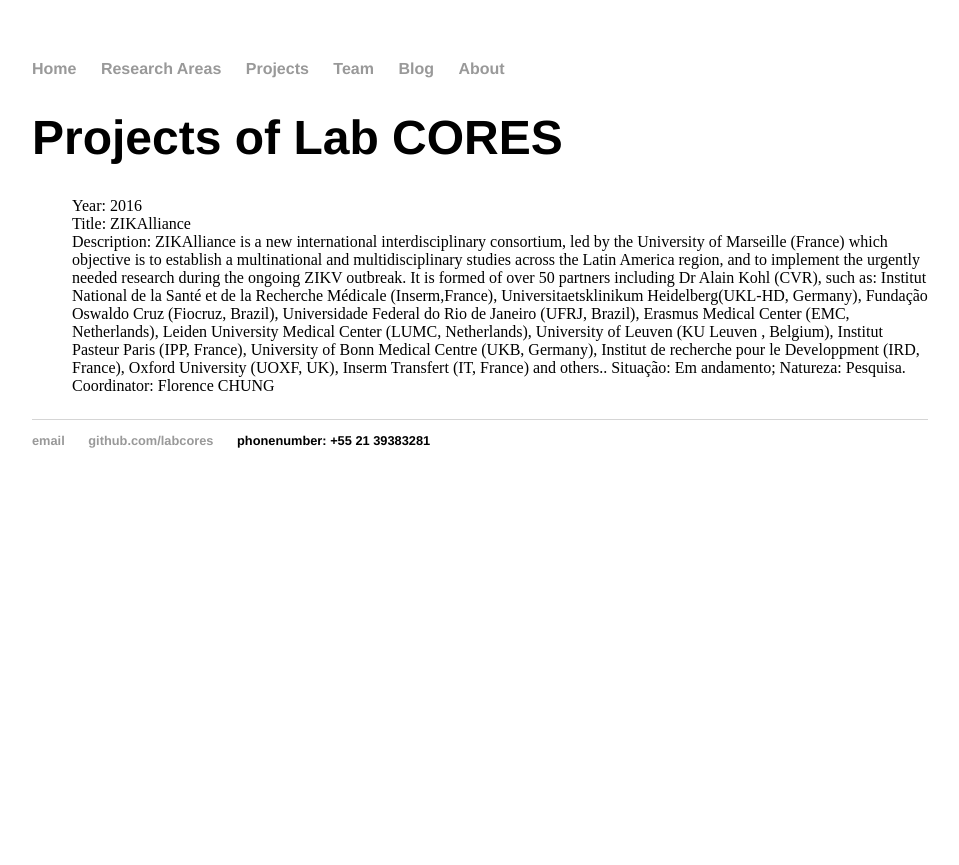
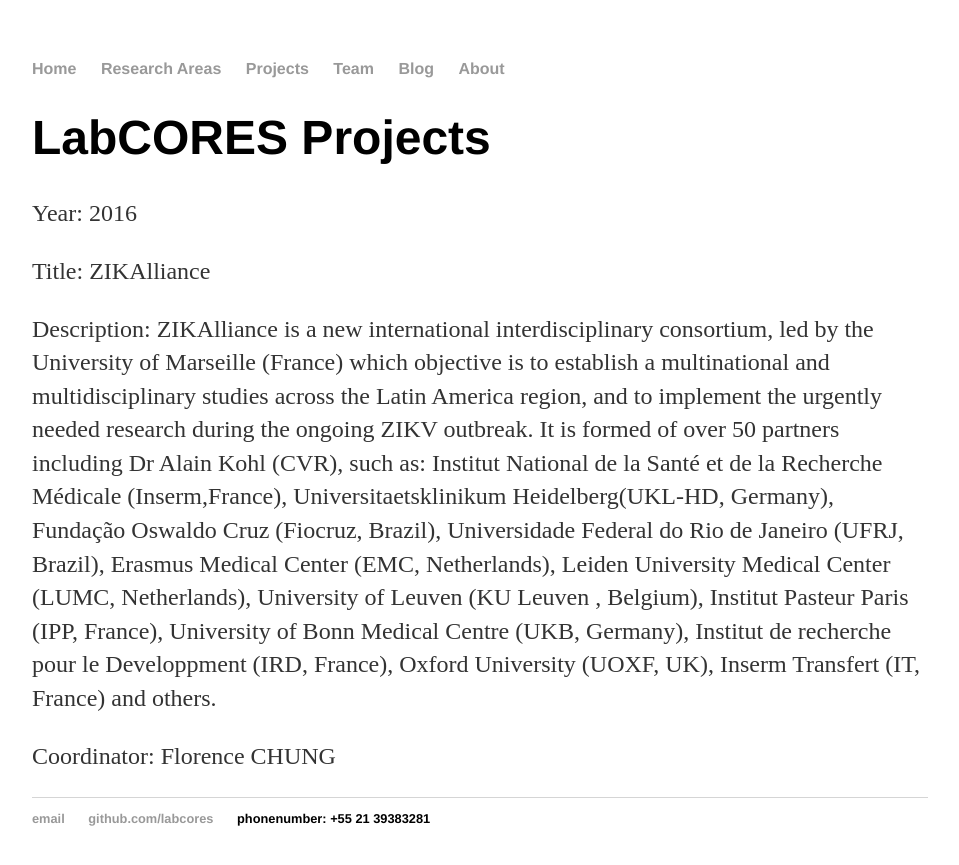
Before and after one commit to labcores/labcores.github.io, a Jekyll site: the page built from projects/index.html, in a window 1280 px wide. Shown: the top 865 px of the page, without its empty margins (160-1119 px from the left). Built offline with Jekyll 4.4.1, drawn with Linux system fonts in a browser that asks for light colours.

Commit message:
update-projects-content

```diff
--- a/projects/index.html
+++ b/projects/index.html
@@ -3,12 +3,11 @@
 title: Social Computing and Social Network Analysis Laboratory
 ---
 <div class="project">
-	<h1>Projects of Lab CORES</h1>
-	<p><ul>
-		<li>Year: 2016</li>
-		<li>Title: ZIKAlliance</li>
-		<li>Description: ZIKAlliance is a new international interdisciplinary consortium, led by the University of Marseille (France) which objective is to establish a multinational and multidisciplinary studies across the Latin America region, and to implement the urgently needed research during the ongoing ZIKV outbreak. It is formed of over 50 partners including Dr Alain Kohl (CVR), such as: Institut National de la Santé et de la Recherche Médicale (Inserm,France), Universitaetsklinikum Heidelberg(UKL-HD, Germany), Fundação Oswaldo Cruz (Fiocruz, Brazil), Universidade Federal do Rio de Janeiro (UFRJ, Brazil), Erasmus Medical Center (EMC, Netherlands), Leiden University Medical Center (LUMC, Netherlands), University of Leuven (KU Leuven , Belgium), Institut Pasteur Paris (IPP, France), University of Bonn Medical Centre (UKB, Germany), Institut de recherche pour le Developpment (IRD, France), Oxford University (UOXF, UK), Inserm Transfert (IT, France) and others.. Situação: Em andamento; Natureza: Pesquisa.</li>
-		<li>Coordinator: Florence CHUNG</li>
-	</ul></p>
-
+	<h1>LabCORES Projects</h1>
+	<p>Year: 2016</p>
+	<p>Title: ZIKAlliance</p>
+	<p>
+		Description: ZIKAlliance is a new international interdisciplinary consortium, led by the University of Marseille (France) which objective is to establish a multinational and multidisciplinary studies across the Latin America region, and to implement the urgently needed research during the ongoing ZIKV outbreak. It is formed of over 50 partners including Dr Alain Kohl (CVR), such as: Institut National de la Santé et de la Recherche Médicale (Inserm,France), Universitaetsklinikum Heidelberg(UKL-HD, Germany), Fundação Oswaldo Cruz (Fiocruz, Brazil), Universidade Federal do Rio de Janeiro (UFRJ, Brazil), Erasmus Medical Center (EMC, Netherlands), Leiden University Medical Center (LUMC, Netherlands), University of Leuven (KU Leuven , Belgium), Institut Pasteur Paris (IPP, France), University of Bonn Medical Centre (UKB, Germany), Institut de recherche pour le Developpment (IRD, France), Oxford University (UOXF, UK), Inserm Transfert (IT, France) and others.
+	</p>
+	<p>Coordinator: Florence CHUNG</p>
 </div><!-- /.blurb -->
```
